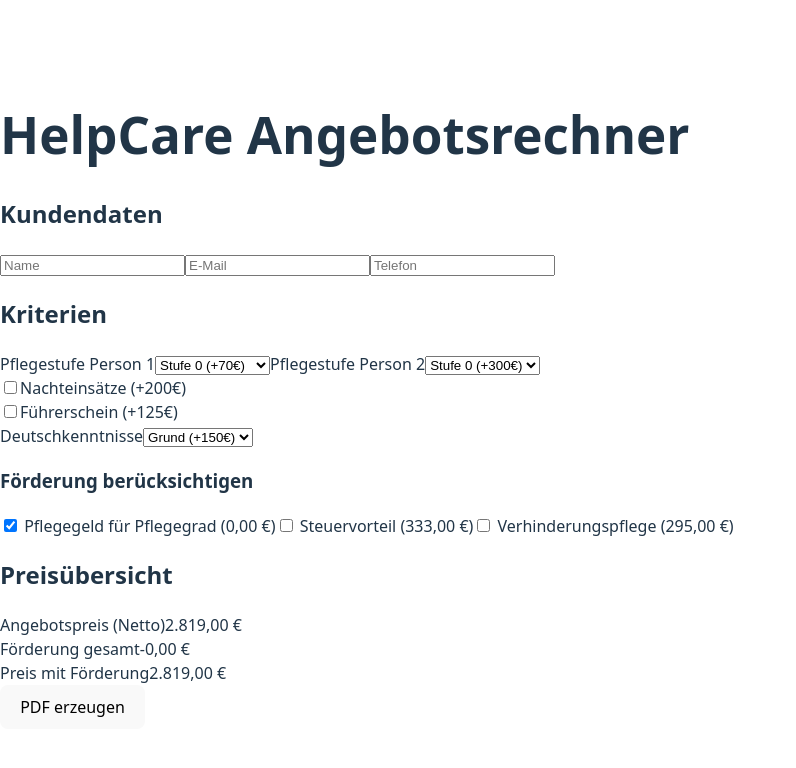
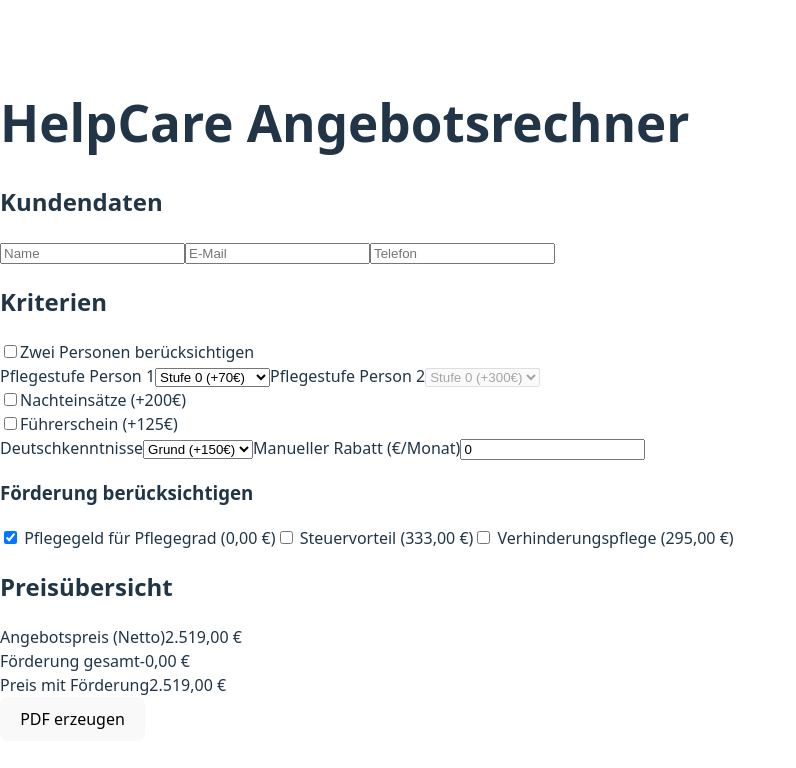
Before and after one commit to CompanyOle/pdf_creator, a React (Vite) app: page / in a window 1280 px wide. Shown: the top 768 px of the page, without its empty margins (0-796 px from the left). Built offline with nearby package versions, Linux system fonts and the light colour scheme.

Commit message:
feat: add two-person toggle, manual discount, pflegegeld toggle; compute placeholders and show last name in PDF

```diff
--- a/src/App.jsx
+++ b/src/App.jsx
@@ -39,24 +39,27 @@ export default function HelpCareRechner() {
   const [fuehrerschein, setFuehrerschein] = useState(false);
   const [deutsch, setDeutsch] = useState("Grund");
   const [foerderungen, setFoerderungen] = useState({ pflegegeld: true, steuer: false, verhinderung: false });
+  const [twoPersons, setTwoPersons] = useState(false);
+  const [manualDiscount, setManualDiscount] = useState(0);
 
   const result = useMemo(() => {
     let basis = CONFIG.fixpreis;
     basis += CONFIG.pflegestufe1[pflegestufe1] || 0;
-    basis += CONFIG.pflegestufe2[pflegestufe2] || 0;
+    basis += twoPersons ? (CONFIG.pflegestufe2[pflegestufe2] || 0) : 0;
     if (nacht) basis += CONFIG.zuschlaege.nachteinsaetze;
     if (fuehrerschein) basis += CONFIG.zuschlaege.fuehrerschein;
     basis += CONFIG.zuschlaege.deutsch[deutsch] || 0;
+    basis = Math.max(basis - (Number(manualDiscount) || 0), 0);
 
     let foerd = 0;
-    const pflegegeldSum = (CONFIG.foerderung[pflegestufe1] || 0) + (CONFIG.foerderung[pflegestufe2] || 0);
+    const pflegegeldSum = (CONFIG.foerderung[pflegestufe1] || 0) + (twoPersons ? (CONFIG.foerderung[pflegestufe2] || 0) : 0);
     if (foerderungen.pflegegeld) foerd += pflegegeldSum;
-    const personsSelected = 1 + (pflegestufe2 > 0 ? 1 : 0);
+    const personsSelected = twoPersons ? 2 : 1;
     if (foerderungen.steuer) foerd += CONFIG.foerderung.steuer * personsSelected;
     if (foerderungen.verhinderung) foerd += CONFIG.foerderung.verhinderung * personsSelected;
 
     return { netto: basis, mitFoerderung: Math.max(basis - foerd, 0), foerd, pflegegeldSum, personsSelected };
-  }, [pflegestufe1, pflegestufe2, nacht, fuehrerschein, deutsch, foerderungen]);
+  }, [pflegestufe1, pflegestufe2, nacht, fuehrerschein, deutsch, foerderungen, twoPersons, manualDiscount]);
 
   function toggleFoerd(key) { setFoerderungen((prev) => ({ ...prev, [key]: !prev[key] })); }
 
@@ -216,6 +219,14 @@ export default function HelpCareRechner() {
             </div>
 
             <h2 className="text-lg font-medium mb-3">Kriterien</h2>
+
+            <div className="mb-2">
+              <label className="inline-flex items-center gap-2">
+                <input type="checkbox" checked={twoPersons} onChange={(e) => setTwoPersons(e.target.checked)} />
+                Zwei Personen berücksichtigen
+              </label>
+            </div>
+
             <label className="block mb-2">Pflegestufe Person 1</label>
             <select value={pflegestufe1} onChange={(e) => setPflegestufe1(Number(e.target.value))} className="mb-4 w-full border rounded p-2">
               {Object.keys(CONFIG.pflegestufe1).map((key) => (
@@ -224,7 +235,7 @@ export default function HelpCareRechner() {
             </select>
 
             <label className="block mb-2">Pflegestufe Person 2</label>
-            <select value={pflegestufe2} onChange={(e) => setPflegestufe2(Number(e.target.value))} className="mb-4 w-full border rounded p-2">
+            <select value={pflegestufe2} onChange={(e) => setPflegestufe2(Number(e.target.value))} className="mb-4 w-full border rounded p-2" disabled={!twoPersons}>
               {Object.keys(CONFIG.pflegestufe2).map((key) => (
                 <option key={key} value={key}>Stufe {key} (+{CONFIG.pflegestufe2[key]}€)</option>
               ))}
@@ -250,6 +261,9 @@ export default function HelpCareRechner() {
                 <option key={key} value={key}>{key} (+{CONFIG.zuschlaege.deutsch[key]}€)</option>
               ))}
             </select>
+
+            <label className="block mb-2">Manueller Rabatt (€/Monat)</label>
+            <input type="number" className="mb-4 w-full border rounded p-2" value={manualDiscount} onChange={(e) => setManualDiscount(Number(e.target.value || 0))} />
 
             <h3 className="text-md font-medium mt-4 mb-2">Förderung berücksichtigen</h3>
             <label className="block">
```
